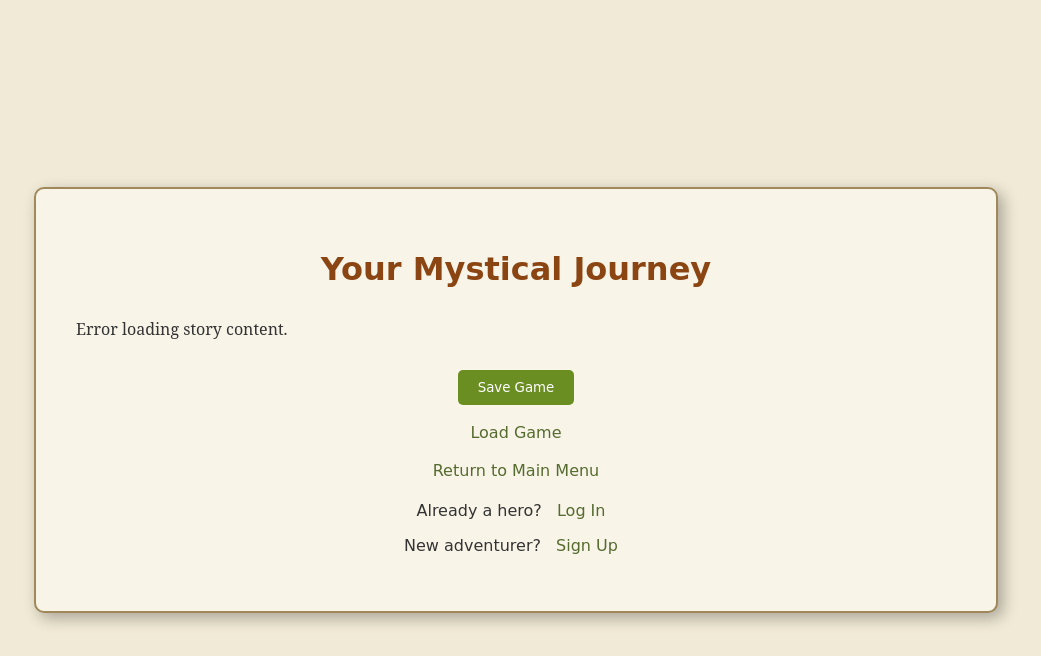
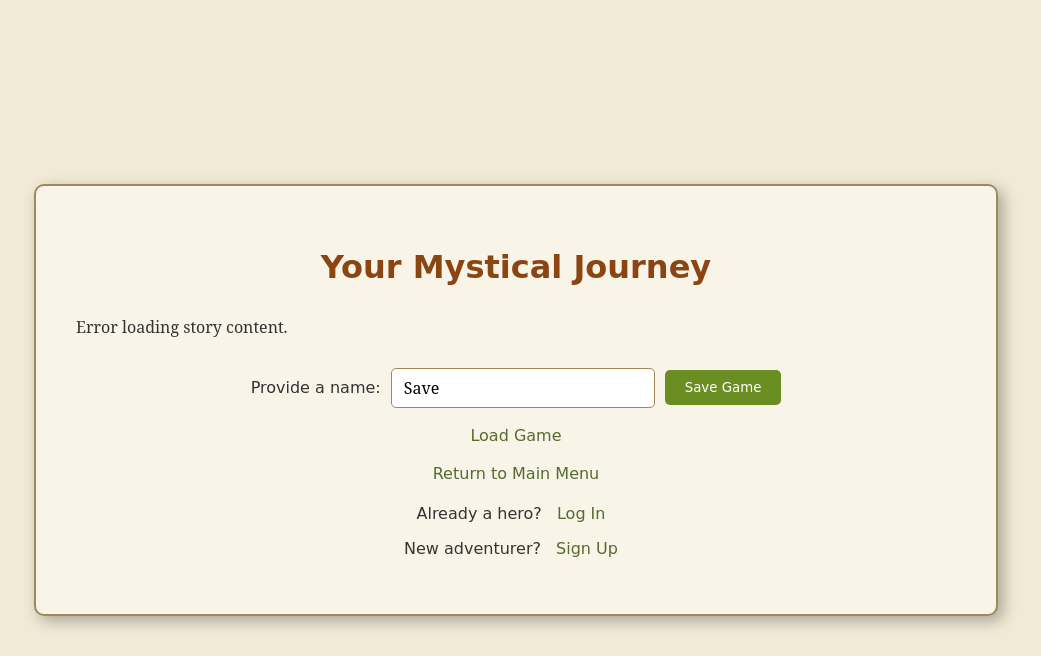
Before and after one commit to ssheraliev/alk-oop-flask-project, a Flask app: template templates/game.html in a window 1280 px wide. Shown: the top 656 px of the page, without its empty margins (124-1165 px from the left). Run offline with Flask 3, Linux system fonts and the light colour scheme; the template is opened without the code that fills it, so the values that code supplies are empty; some libraries are stand-ins or nearby versions; some web fonts are replaced.

Commit message:
Created game page with character details, dynamic story content, choice options, and save functionality.

```diff
--- a/templates/game.html
+++ b/templates/game.html
@@ -38,9 +38,15 @@
 
     <div class="save-options">
         <form method="POST" action="{{ url_for('save_game') }}">
-            <button type="submit">Save Game</button>
+            <div class="save-input-group">
+                <label for="save_name">Provide a name:</label>
+                <input type="text" id="save_name" name="save_name" value="{{ character.name if character else '' }} Save" required>
+                <button type="submit" class="save-button">Save Game</button>
+            </div>
         </form>
+        {# Existing links #}
         <p><a href="{{ url_for('load_saves') }}">Load Game</a></p>
         <p><a href="{{ url_for('index') }}">Return to Main Menu</a></p>
     </div>
+
 {% endblock %}
```
